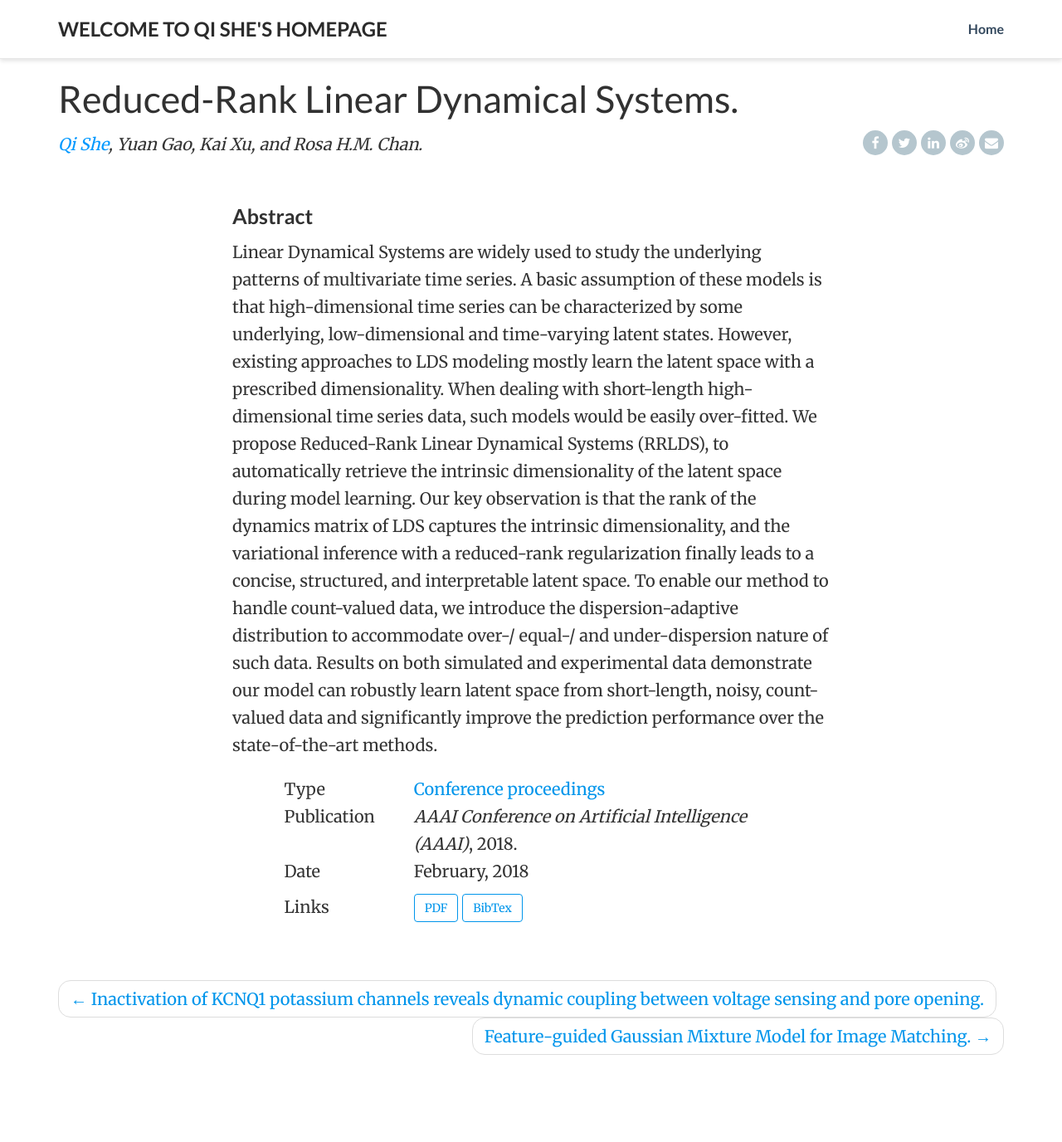
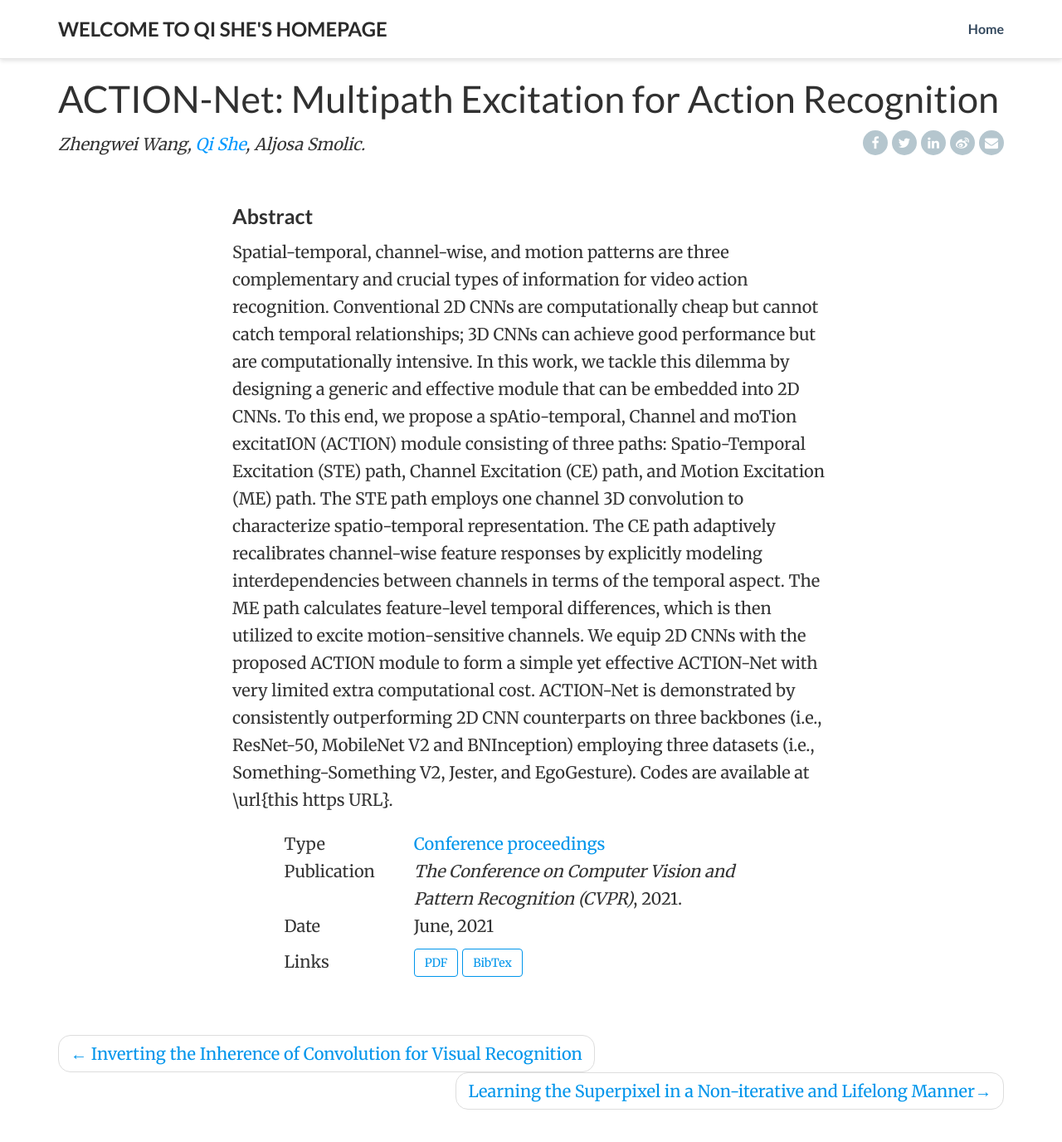
Before and after one commit to sheqi/qishe.github.io, a Jekyll site: the page publication/cvpr21_actionnet/index.html, which Jekyll copies as it is, in a window 1280 px wide and 1400 px high. Shown: the top 1376 px of the window at 83% size. Built offline with Jekyll 4.4.1, drawn with Linux system fonts in a browser that asks for light colours; nearby versions of some CDN libraries; library files that are not in the unit come from our copies.

Commit message:
publication update

```diff
--- a/publication/cvpr21_actionnet/index.html
+++ b/publication/cvpr21_actionnet/index.html
@@ -8,7 +8,7 @@
   <meta name="theme" content="hugo-academic">
   <meta name="generator" content="Hugo 0.56.3" />
   <meta name="author" content="Qi She">
-  <meta name="description" content="Machine Learning, Computer Vision Rsearcher">
+  <meta name="description" content="Machine Learning, Deep Learning, Computer Vision, Robotics">
 
 
   <link rel="stylesheet" href="/assets/css/highlight.min.css">
@@ -18,17 +18,17 @@
   <link rel="stylesheet" href="//fonts.googleapis.com/css?family=Lato:400,700|Merriweather|Roboto+Mono">
   <link rel="stylesheet" href="/assets/css/hugo-academic.css">
 
-
+<!--
   <link rel="alternate" href="https://sheqi.github.io/index.xml" type="application/rss+xml" title="Welcome to Qi She&#39;s Homepage">
-  <link rel="feed" href="https://sheqi.github.io/index.xml" type="application/rss+xml" title="Welcome to Qi She&#39;s Homepage">
+  <link rel="feed" href="https://sheqi.github.io/index.xml" type="application/rss+xml" title="Welcome to Qi She&#39;s Homepage"> -->
 
   <link rel="icon" type="image/png" href="/assets/img/icon.png">
   <link rel="apple-touch-icon" type="image/png" href="/assets/img/apple-touch-icon.png">
 
-  <link rel="canonical" href="https://sheqi.github.io/publication/aaai18/">
+  <link rel="canonical" href="https://sheqi.github.io/publication/cvpr21_actionnet/">
 
 
-  <title>Reduced-Rank Linear Dynamical Systems. | Welcome to Qi She&#39;s Homepage</title>
+  <title>ACTION-Net: Multipath Excitation for Action Recognition</title>
 
 </head>
 
@@ -67,44 +67,44 @@
 <div class="pub" itemscope itemtype="http://schema.org/CreativeWork">
 
   <div class="container pub-title">
-    <h1 itemprop="name">Reduced-Rank Linear Dynamical Systems.</h1>
+    <h1 itemprop="name">ACTION-Net: Multipath Excitation for Action Recognition</h1>
     <span class="pub-authors" itemprop="author">
-      <font color=#0099ff>Qi She</font>, Yuan Gao, Kai Xu, and Rosa H.M. Chan.
+      Zhengwei Wang, <font color=#0099ff>Qi She</font>, Aljosa Smolic.
     </span>
     <span class="pull-right">
 <div class="share-box" aria-hidden="true">
   <ul class="share">
     <li>
       <a class="facebook"
-         href="https://www.facebook.com/sharer.php?u=https%3a%2f%2fsheqi.github.io%2fpublication%2faaai18%2f"
+         href="https://www.facebook.com/sharer.php?u=https%3a%2f%2fsheqi.github.io%2fpublication%2fcvpr21_actionnet%2f"
          target="_blank">
         <i class="fa fa-facebook"></i>
       </a>
     </li>
     <li>
       <a class="twitter"
-         href="https://twitter.com/intent/tweet?text=Reduced-Rank%20Linear%20Dynamical%20Systems.&amp;url=https%3a%2f%2fsheqi.github.io%2fpublication%2faaai18%2f"
+         href="https://twitter.com/intent/tweet?text=ACTION-Net:%20Multipath%20Excitation%20for%20Action%20Recognition.&amp;url=https%3a%2f%2fsheqi.github.io%2fpublication%2fcvpr21_actionnet%2f"
          target="_blank">
         <i class="fa fa-twitter"></i>
       </a>
     </li>
     <li>
       <a class="linkedin"
-         href="https://www.linkedin.com/shareArticle?mini=true&amp;url=https%3a%2f%2fsheqi.github.io%2fpublication%2faaai18%2f&amp;title=Reduced-Rank%20Linear%20Dynamical%20Systems."
+         href="https://www.linkedin.com/shareArticle?mini=true&amp;url=https%3a%2f%2fsheqi.github.io%2fpublication%2fcvpr21_actionnet%2f&amp;title=ACTION-Net:%20Multipath%20Excitation%20for%20Action%20Recognition."
          target="_blank">
         <i class="fa fa-linkedin"></i>
       </a>
     </li>
     <li>
       <a class="weibo"
-         href="http://service.weibo.com/share/share.php?url=https%3a%2f%2fsheqi.github.io%2fpublication%2faaai18%2f&amp;title=Reduced-Rank%20Linear%20Dynamical%20Systems."
+         href="http://service.weibo.com/share/share.php?url=https%3a%2f%2fsheqi.github.io%2fpublication%2fcvpr21_actionnet%2f&amp;title=ACTION-Net:%20Multipath%20Excitation%20for%20Action%20Recognition."
          target="_blank">
         <i class="fa fa-weibo"></i>
       </a>
     </li>
     <li>
       <a class="email"
-         href="mailto:?subject=Reduced-Rank%20Linear%20Dynamical%20Systems.&amp;body=https%3a%2f%2fsheqi.github.io%2fpublication%2faaai18%2f">
+         href="mailto:?subject=ACTION-Net:%20Multipath%20Excitation%20for%20Action%20Recognition.&amp;body=https%3a%2f%2fsheqi.github.io%2fpublication%2fcvpr21_actionnet%2f">
         <i class="fa fa-envelope"></i>
       </a>
     </li>
@@ -119,8 +119,8 @@
 <div class="article-container">
 
   <h3>Abstract</h3>
-  <p class="pub-abstract" itemprop="text">Linear Dynamical Systems are widely used to study the underlying patterns of multivariate time series. A basic assumption of these models is that high-dimensional time series can be characterized by some underlying, low-dimensional and time-varying latent states. However, existing approaches to LDS modeling mostly learn the latent space with a prescribed dimensionality. When dealing with short-length high-dimensional time series data, such models would be easily over-fitted. We propose Reduced-Rank Linear Dynamical Systems (RRLDS), to automatically retrieve the intrinsic dimensionality of the latent space during model learning. Our key observation is that the rank of the dynamics matrix of LDS captures the intrinsic dimensionality, and the variational inference with a reduced-rank regularization finally leads to a concise, structured, and interpretable latent space. To enable our method to handle count-valued data, we introduce the dispersion-adaptive distribution to accommodate over-/ equal-/ and under-dispersion nature of such data. Results on both simulated and experimental data demonstrate our model can robustly learn latent space from short-length, noisy, count-valued data and significantly improve the prediction performance over the state-of-the-art methods.</p>
-
+  <p class="pub-abstract" itemprop="text">
+    Spatial-temporal, channel-wise, and motion patterns are three complementary and crucial types of information for video action recognition. Conventional 2D CNNs are computationally cheap but cannot catch temporal relationships; 3D CNNs can achieve good performance but are computationally intensive. In this work, we tackle this dilemma by designing a generic and effective module that can be embedded into 2D CNNs. To this end, we propose a spAtio-temporal, Channel and moTion excitatION (ACTION) module consisting of three paths: Spatio-Temporal Excitation (STE) path, Channel Excitation (CE) path, and Motion Excitation (ME) path. The STE path employs one channel 3D convolution to characterize spatio-temporal representation. The CE path adaptively recalibrates channel-wise feature responses by explicitly modeling interdependencies between channels in terms of the temporal aspect. The ME path calculates feature-level temporal differences, which is then utilized to excite motion-sensitive channels. We equip 2D CNNs with the proposed ACTION module to form a simple yet effective ACTION-Net with very limited extra computational cost. ACTION-Net is demonstrated by consistently outperforming 2D CNN counterparts on three backbones (i.e., ResNet-50, MobileNet V2 and BNInception) employing three datasets (i.e., Something-Something V2, Jester, and EgoGesture). Codes are available at \url{this https URL}.
   <div class="row">
     <div class="col-sm-1"></div>
     <div class="col-sm-10">
@@ -142,7 +142,7 @@
     <div class="col-sm-10">
       <div class="row">
         <div class="col-xs-12 col-sm-3 pub-row-heading">Publication</div>
-        <div class="col-xs-12 col-sm-9"><em>AAAI Conference on Artificial Intelligence (AAAI)</em>, 2018.</div>
+        <div class="col-xs-12 col-sm-9"><em>The Conference on Computer Vision and Pattern Recognition (CVPR)</em>, 2021.</div>
       </div>
     </div>
     <div class="col-sm-1"></div>
@@ -155,7 +155,7 @@
       <div class="row">
         <div class="col-xs-12 col-sm-3 pub-row-heading">Date</div>
         <div class="col-xs-12 col-sm-9" itemprop="datePublished">
-          February, 2018
+          June, 2021
         </div>
       </div>
     </div>
@@ -171,11 +171,11 @@
         <div class="col-xs-12 col-sm-9">
 
 
-<a class="btn btn-primary btn-outline" href="https://sheqi.github.io/pdf/AAAI2018.pdf">
+<a class="btn btn-primary btn-outline" href="https://sheqi.github.io/pdf/CVPR2021_actionnet.pdf">
   PDF
 </a>
 
-<a class="btn btn-primary btn-outline" href="https://sheqi.github.io/bibtex/AAAI18.bib.txt">
+<a class="btn btn-primary btn-outline" href="https://sheqi.github.io/bibtex/CVPR2021_actionnet.bib.txt">
   BibTex
 </a>
 
@@ -196,10 +196,9 @@
 <div class="container">
   <nav>
   <ul class="pager">
-    <li class="previous"><a href="https://sheqi.github.io/publication/natcomm17/"><span
-      aria-hidden="true">&larr;</span> Inactivation of KCNQ1 potassium channels reveals dynamic coupling between voltage sensing and pore opening.</a></li>
-
-    <li class="next"><a href="https://sheqi.github.io/publication/pr19/">Feature-guided Gaussian Mixture Model for Image Matching. <span
+    <li class="previous"><a href="https://sheqi.github.io/publication/cvpr21_involution/"><span
+      aria-hidden="true">&larr;</span> Inverting the Inherence of Convolution for Visual Recognition
+    <li class="next"><a href="https://sheqi.github.io/publication/cvpr21_superpixel/">Learning the Superpixel in a Non-iterative and Lifelong Manner<span
       aria-hidden="true">&rarr;</span></a></li>
   </ul>
 </nav>
```
Also changed, not shown: aboutme/index.md (+2 -2 lines), index.md (+7 -5 lines), publication/cvpr21_involution/index.html (+21 -22 lines), publication/index.md (+4 -0 lines), 1 other file.
